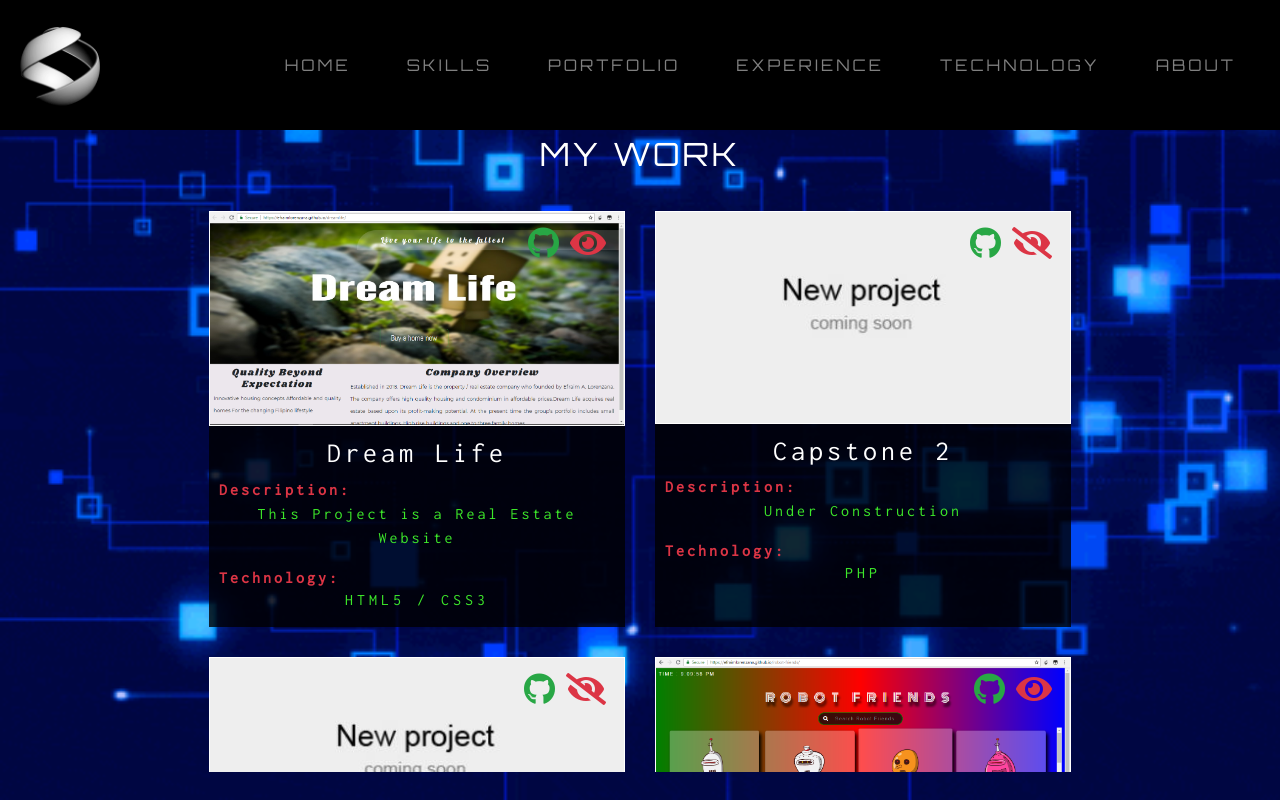
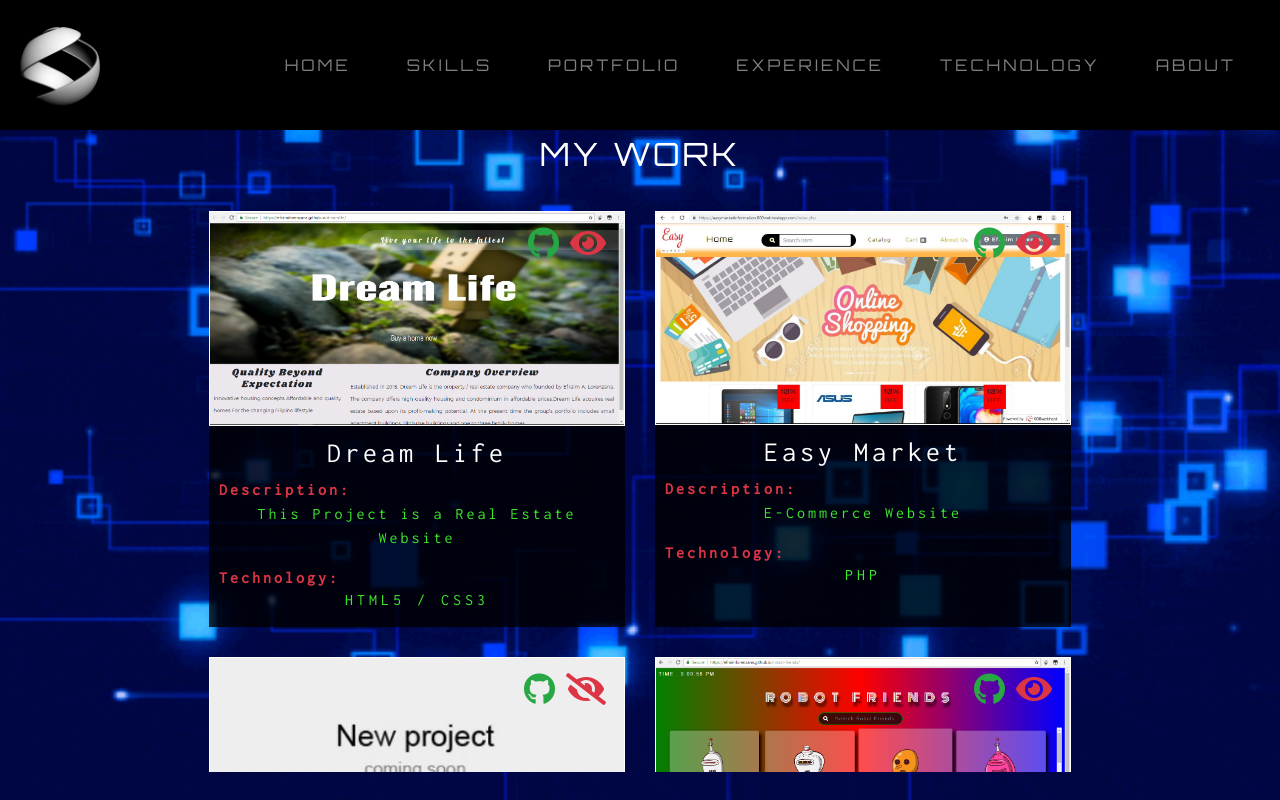
Before and after one commit to efraimlorenzana/react-portfolio, a React (Create React App) app: page /react-portfolio/my_work in a window 1280 px wide. Built offline with nearby package versions, Linux system fonts and the light colour scheme.

Commit message:
added portfolio item capstone 2

```diff
--- a/src/assets/data/UserInfo.js
+++ b/src/assets/data/UserInfo.js
@@ -101,12 +101,12 @@ export const projects = [
 		img : "dreamlife.png"
 	},
 	{ // Capstone 2
-		title: "Capstone 2",
-		description: "Under Construction",
+		title: "Easy Market",
+		description: "E-Commerce Website",
 		tech: "PHP",
-		site: "#",
+		site: "https://easymarketinformation.000webhostapp.com/",
 		github: "#",
-		img : "new.jpg"
+		img : "easymarket.jpg"
 	},
 	{ // Capstone 3
 		title: "Capstone 3",
--- a/src/server.js
+++ b/src/server.js
@@ -1,3 +1,3 @@
-const SERVER_URL = 'http://localhost:3001';
+const SERVER_URL = 'https://em-portfolio-api.herokuapp.com'; //'http://localhost:3001';
 
 module.exports = { SERVER_URL }
```
Also changed, not shown: src/assets/img/projects/easymarket.jpg (added).
